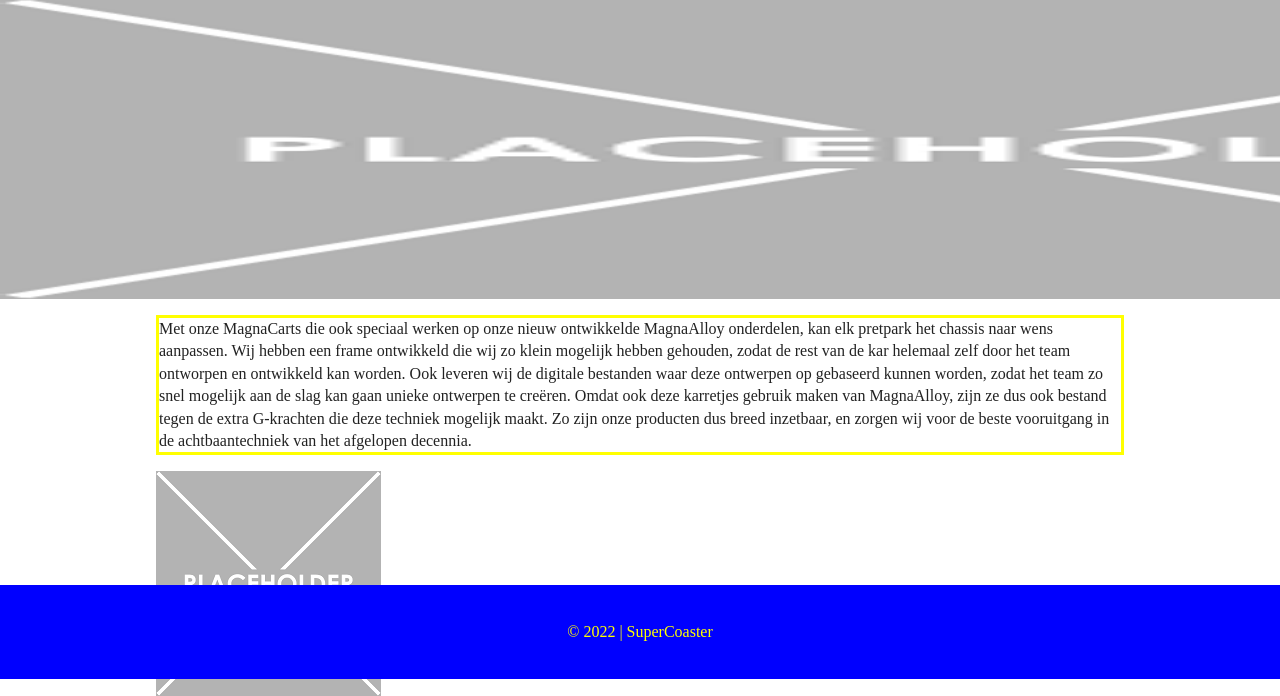
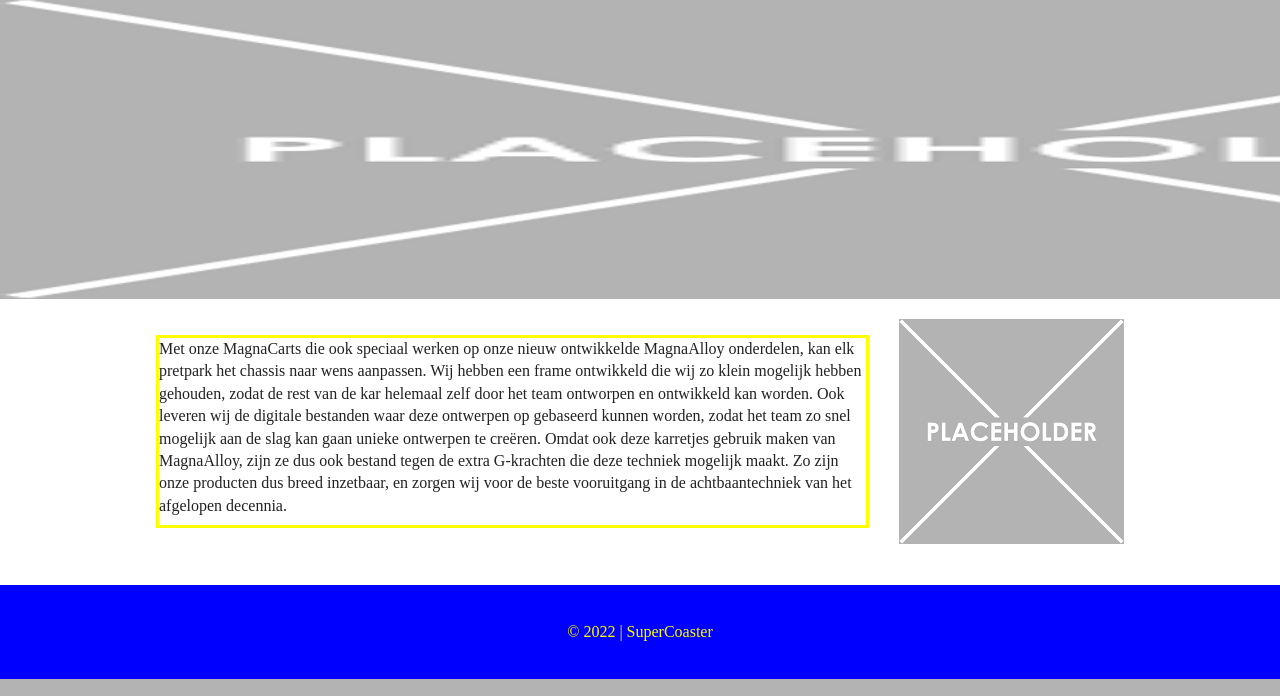
Before and after one commit to JeroenZwaal/AlexVisser, a PHP site: page /karretjes.php in a window 1280 px wide; the page is wider, and only the part inside the window is pictured. Shown: the part 121-817 px from the top of that part. Run offline with PHP 8.4, Linux system fonts and the light colour scheme.

Commit message:
update css

```diff
--- a/css/main.css
+++ b/css/main.css
@@ -310,10 +310,14 @@ textarea {
 }
 .karretje p{
   border: 3px solid yellow ;
+  margin-right: 30px;
+
 }
-.karretje img{
-  display: inline;
+.karretje{
+  display: flex;
+  margin-top: 20px;
 }
+
 /* </karretjes */
 
 
```
